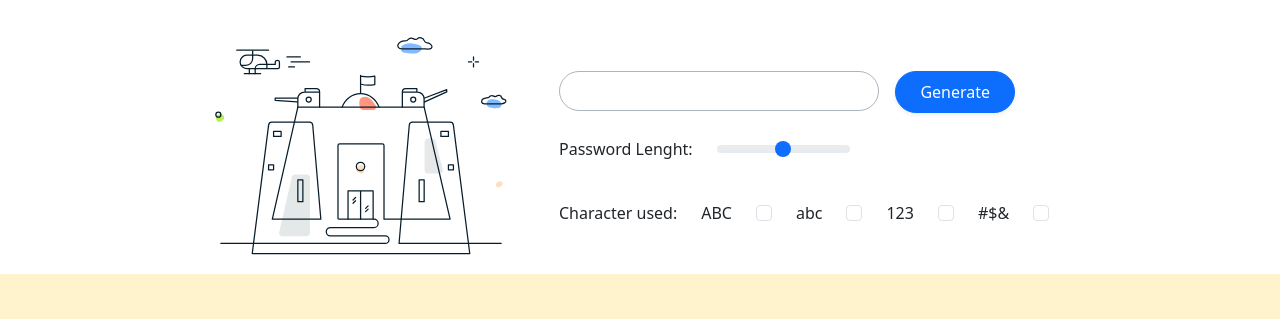
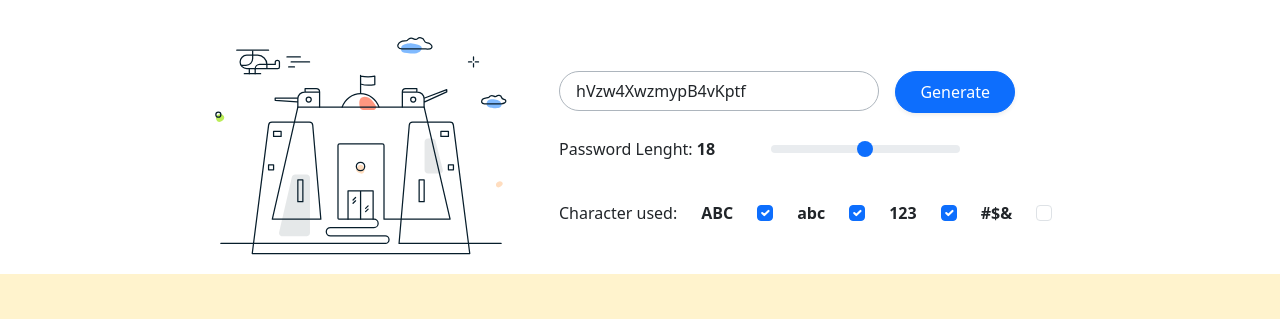
Before and after one commit to Anus-Shafiq/Random-Password-Generator, a plain HTML site: page index.html in a window 1280 px wide. Shown: the part 201-520 px from the top of the page. Drawn offline with Linux system fonts and the light colour scheme.

Commit message:
update code with conditions

```diff
--- a/app.js
+++ b/app.js
@@ -1,15 +1,48 @@
-var password =
-  "ABCDEFGHIJKLMNOPQRSTUVWXYZabcdefghijklmnopqrstuvwxyz1234567890!@#$%^&*()_+<>~?/";
+let uppercase = document.getElementById("uppercase");
+let lowercase = document.getElementById("lowercase");
+let number = document.getElementById("num");
+let symbol = document.getElementById("symbol");
 
-var passLenght = 15;
+let range = document.getElementById("range");
+let rangeNum = document.getElementById("rangeNum");
+var passLenght = "";
+var uppercaseEng = "ABCDEFGHIJKLMNOPQRSTUVWXYZ";
+let lowercaseEng = "abcdefghijklmnopqrstuvwxyz";
+let numbers = "1234567890";
+let symbols = "!@#$%^&*()_+<>~?/";
 
+function num() {
+  rangeNum.innerText = range.value;
+  passLenght = range.value;
+
+  generator();
+}
+
+window.onload = num;
 function generator() {
+  let char = "";
+  if (uppercase.checked) {
+    char += uppercaseEng;
+  }
+  if (lowercase.checked) {
+    char += lowercaseEng;
+  }
+  if (number.checked) {
+    char += numbers;
+  }
+  if (symbol.checked) {
+    char += symbols;
+  }
+  if (char === "") {
+    alert("Please select at least any one character");
+    return;
+  }
+
   var generatePass = "";
   for (var i = 0; i < passLenght; i++) {
-    var passRandomIndex = Math.floor(Math.random() * password.length);
-    generatePass += password[passRandomIndex];
+    var passRandomIndex = Math.floor(Math.random() * char.length);
+    generatePass += char[passRandomIndex];
+
+    document.getElementById("input").innerHTML = `<span>${generatePass}</span>`;
   }
-  document.getElementById("input").innerHTML = `<span>${generatePass}</span>`;
 }
-
-// document.write(`Random Password is: ${generatePass}`);
--- a/index.html
+++ b/index.html
@@ -129,7 +129,7 @@
         <div class="container">
           <div class="row d-flex justify-content-center">
             <div class="col-sm-12 col-md-12 col-lg-4">
-              <div class="image">
+              <div class="image text-center">
                 <img
                   class="img-fluid"
                   src="./assets/heroimage.svg"
@@ -151,20 +151,60 @@
                   Generate
                 </button>
               </div>
-              <div class="d-flex gap-4 mt-4">
-                <p>Password Lenght:</p>
-                <input type="range" class="form-range w-25" max="50" min="0" />
+              <div class="d-flex gap-4 mt-4 justify-content-between w-75">
+                <div class="w-100">
+                  <p>
+                    Password Lenght: <span class="fw-bold" id="rangeNum"></span>
+                  </p>
+                </div>
+                <div class="w-100">
+                  <input
+                    onchange="num()"
+                    id="range"
+                    type="range"
+                    class="form-range"
+                    max="30"
+                    min="6"
+                  />
+                </div>
               </div>
               <div class="d-flex gap-4 mt-4">
                 <p>Character used:</p>
-                <label for="ABC" class="form-check-label">ABC</label>
-                <input id="ABC" type="checkbox" class="form-check-input" />
-                <label for="abc" class="form-check-label">abc</label>
-                <input id="abc" type="checkbox" class="form-check-input" />
-                <label for="123" class="form-check-label">123</label>
-                <input id="123" type="checkbox" class="form-check-input" />
-                <label for="#$&" class="form-check-label">#$&</label>
-                <input id="#$&" type="checkbox" class="form-check-input" />
+                <label for="uppercase" class="form-check-label fw-bold"
+                  >ABC</label
+                >
+                <input
+                  onchange="num()"
+                  id="uppercase"
+                  type="checkbox"
+                  class="form-check-input"
+                  checked
+                />
+                <label for="lowercase" class="form-check-label fw-bold"
+                  >abc</label
+                >
+                <input
+                  onchange="num()"
+                  id="lowercase"
+                  type="checkbox"
+                  class="form-check-input"
+                  checked
+                />
+                <label for="num" class="form-check-label fw-bold">123</label>
+                <input
+                  onchange="num()"
+                  id="num"
+                  type="checkbox"
+                  class="form-check-input"
+                  checked
+                />
+                <label for="symbol" class="form-check-label fw-bold">#$&</label>
+                <input
+                  onchange="num()"
+                  id="symbol"
+                  type="checkbox"
+                  class="form-check-input"
+                />
               </div>
             </div>
           </div>
```
